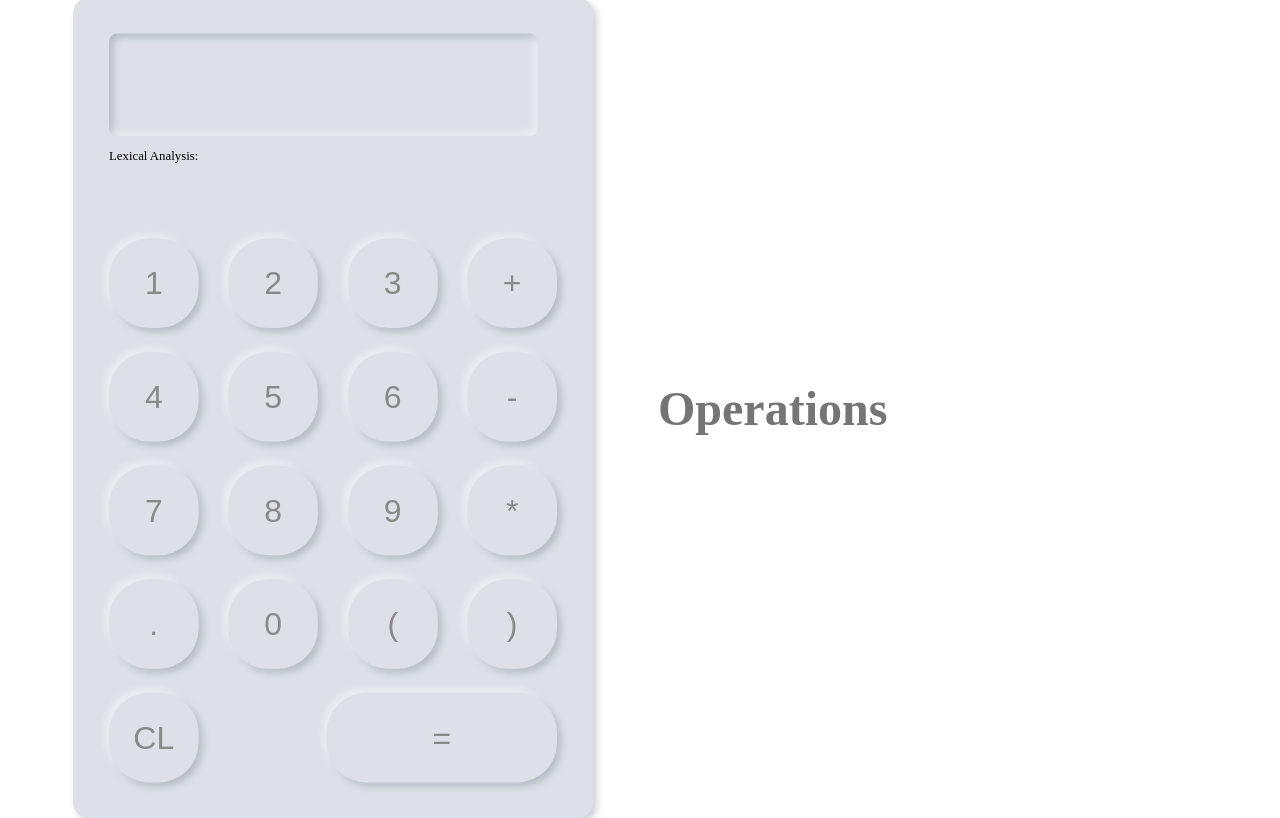
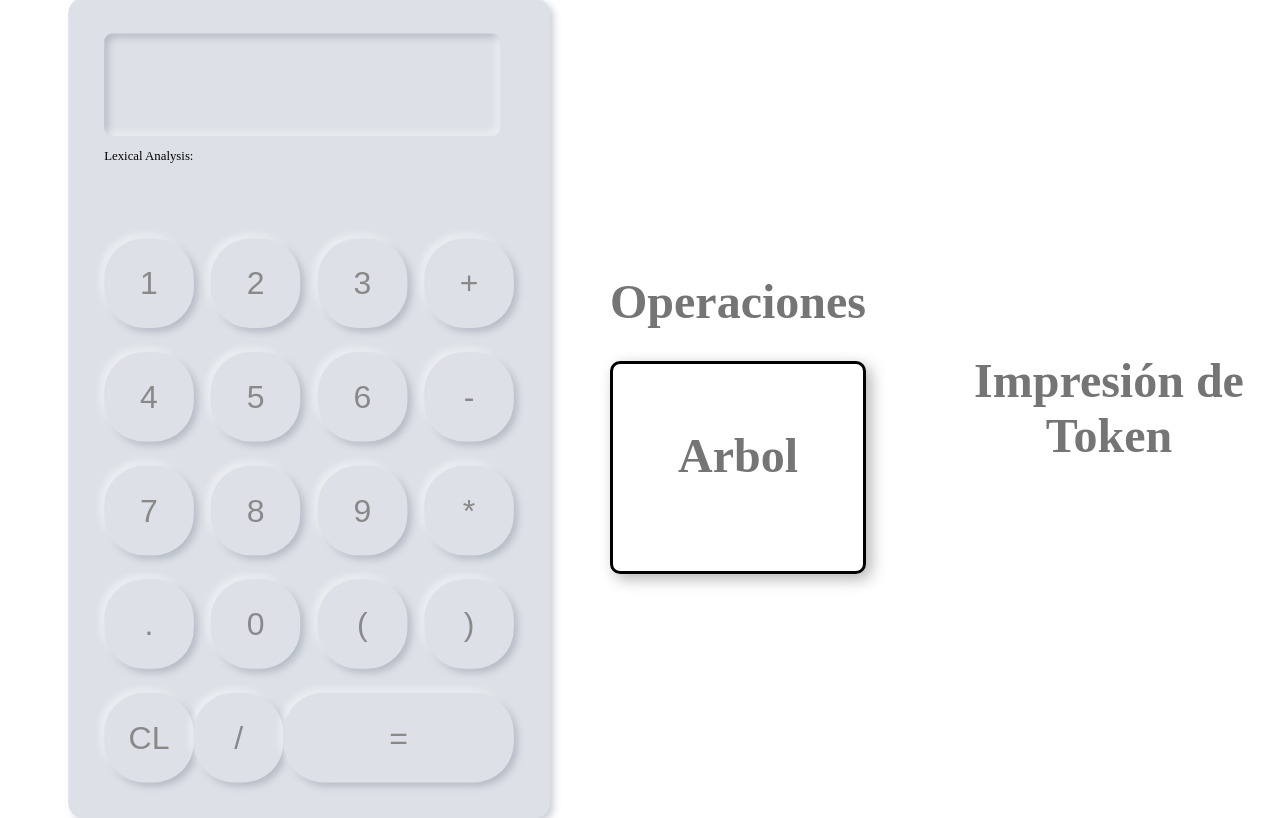
Before and after one commit to PedroPortillo0/calculadora-automatas, a React (Vite) app in the folder ProyectoAutomatasCalculadora/: page / in a window 1280 px wide. Built offline with nearby package versions, Linux system fonts and the light colour scheme.

Commit message:
[ADD] Token impression

```diff
--- a/ProyectoAutomatasCalculadora/src/assets/style/Calculator.css
+++ b/ProyectoAutomatasCalculadora/src/assets/style/Calculator.css
@@ -61,12 +61,12 @@
     justify-content: justify;
     align-items: justify;
     cursor: pointer;
-    font-size: 2.5rem;
+    font-size: 1.5rem;
     color: rgb(137, 137, 137);
   }
 
   .tituloOperaciones{
     font-size: 3rem;
     color: rgb(117, 117, 117);
-
+    text-align: center;
   }
--- a/ProyectoAutomatasCalculadora/src/pages/Calculator.jsx
+++ b/ProyectoAutomatasCalculadora/src/pages/Calculator.jsx
@@ -6,10 +6,12 @@ function Calculator() {
     const [lexResult, setLexResult] = useState([]);
     const [operations, setOperations] = useState([]);
     const [operationTree, setOperationTree] = useState("");
+    const [operationElements, setOperationElements] = useState([]); // Nuevo estado
 
     const handleClick = (e) => {
         setInput(input + e.target.name);
         setLexResult([...lexResult, e.target.name]);
+        setOperationElements([...operationElements, e.target.name]); // Agregar el elemento a operationElements
     }
 
     const calculate = () => {
@@ -27,6 +29,7 @@ function Calculator() {
         setInput("");
         setLexResult([]);
         setOperationTree("");
+        setOperationElements([]); // Limpiar operationElements
     }
 
     const createOperationTree = (input) => {
@@ -40,7 +43,6 @@ function Calculator() {
         });
         return tree;
     }
-
     return (
         <>
             <div className="container">
@@ -78,16 +80,26 @@ function Calculator() {
                         </div>
                         <div className="buttons">
                             <button onClick={clear}>CL</button>
+                            <button name="/" onClick={handleClick}>/</button>
                             <button style={{ width: "18rem"}} onClick={calculate}>=</button>
                         </div>
                     </div>
                 </div>
                 <div id="operations">
-                    <h1 className='tituloOperaciones'>Operations</h1>
+                    <h1 className='tituloOperaciones'>Operaciones</h1>
                     {operations.map((operation, index) => (
                         <p className="estiloImpresion" key={index}>{index + 1}.- {operation}</p>
                     ))}
-                    <pre>{operationTree}</pre>
+                    <div style={{ boxShadow: '5px 5px 15px rgba(0,0,0,0.3)', borderRadius: '10px', border: '3px solid black', marginTop: "1rem"}}>
+                        <h4 className='tituloOperaciones'> Arbol</h4>
+                        <pre className="estiloImpresion">{operationTree}</pre>
+                    </div>
+                </div>
+                <div style={{ marginLeft: '5rem' }}>
+                    <h3 className='tituloOperaciones'>Impresión de Token</h3>
+                    {operationElements.map((element, index) => (
+                        <p className="estiloImpresion" key={index}>Line {index + 1}: Generado por el Token "{element}"</p>
+                    ))}
                 </div>
             </div>
         </>
```
Also changed, not shown: ProyectoAutomatasCalculadora/grammar.js (deleted).
